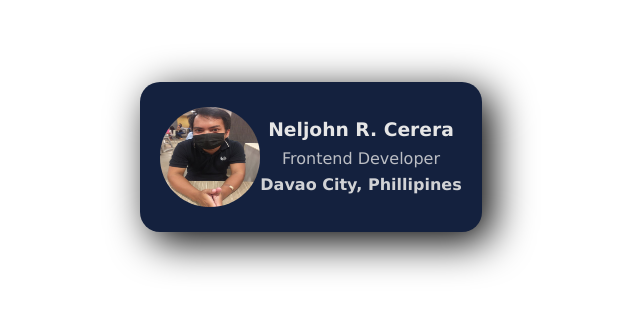
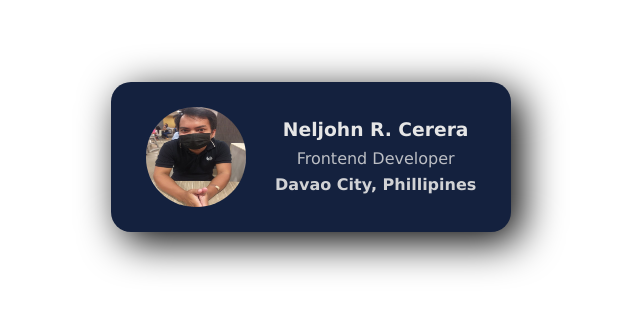
Before and after one commit to Neljohn-Cerera/front-end-career-path_module-2_web-basics_business-card, a plain HTML site: page index.html in a window 1280 px wide. Shown: the part 243-556 px from the top of the page, without its empty margins (329-969 px from the left). Drawn offline with nearby package versions, Linux system fonts and the light colour scheme.

Commit message:
update card minmax to min

```diff
--- a/styles.css
+++ b/styles.css
@@ -55,7 +55,7 @@ h4 {
 }
 
 .card {
-  width: minmax(400px, 90%);
+  width: min(100% - 1em, 400px);
   height: 150px;
   padding: 20px;
   display: flex;
```
